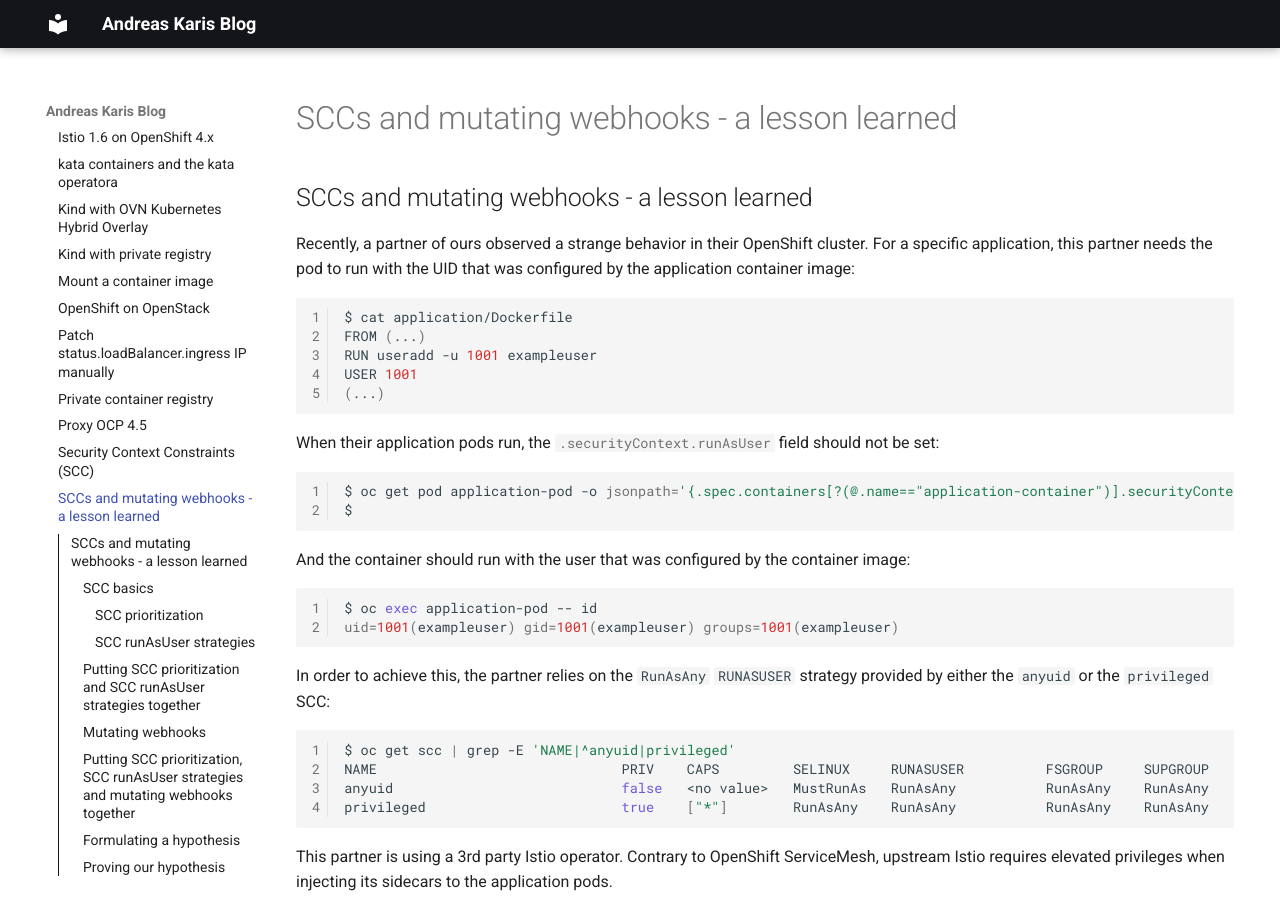
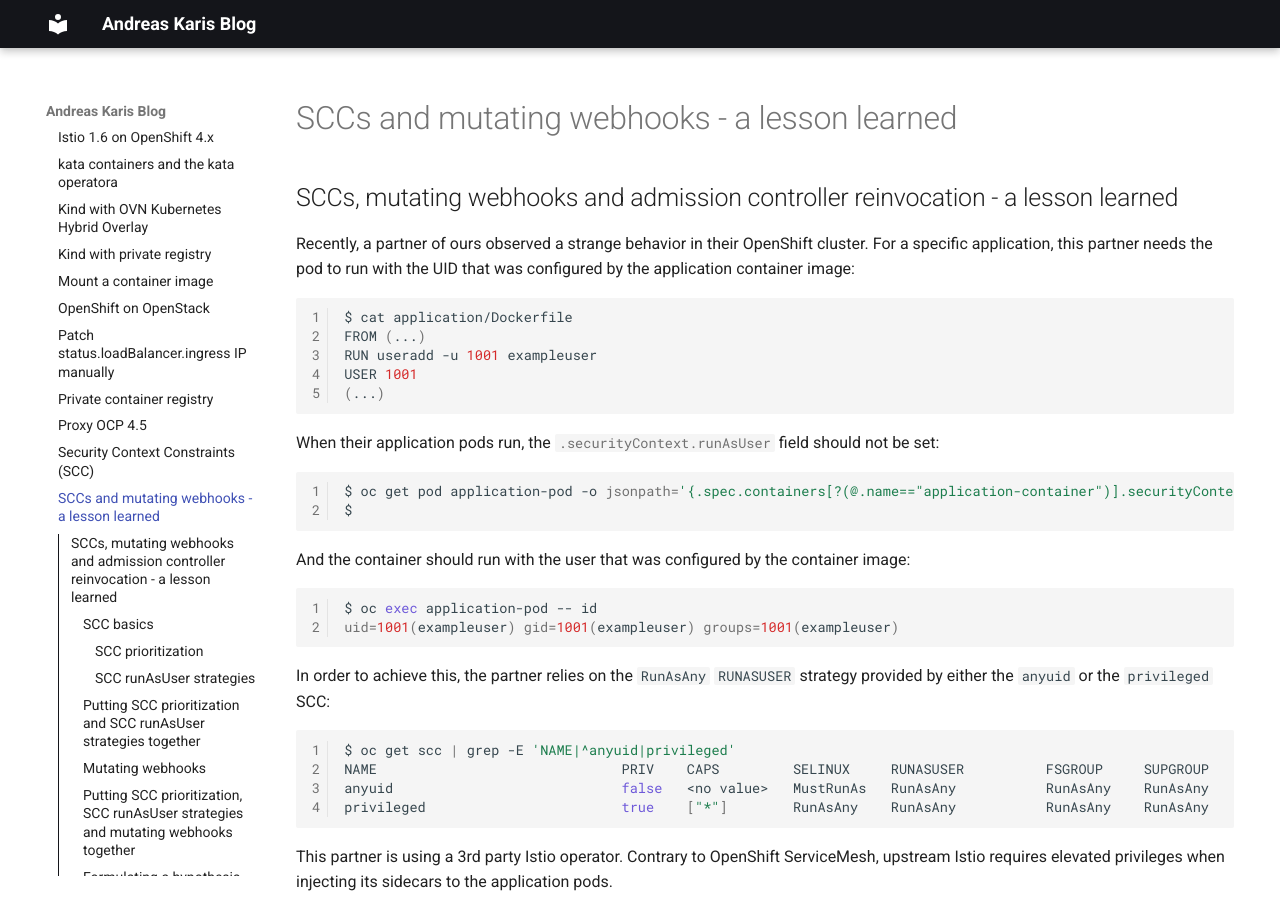
Before and after one commit to andreaskaris/blog, an MkDocs documentation site: the page built from docs/openshift/openshift-scc-with-mutating-webhooks.md, in a window 1280 px wide and 900 px high. Built offline with MkDocs 1.6.1 and Material for MkDocs 9.7.7, drawn with Linux system fonts in a browser that asks for light colours.

Commit message:
Update openshift-scc-with-mutating-webhooks.md

```diff
--- a/docs/openshift/openshift-scc-with-mutating-webhooks.md
+++ b/docs/openshift/openshift-scc-with-mutating-webhooks.md
@@ -1,4 +1,4 @@
-## SCCs and mutating webhooks - a lesson learned
+## SCCs, mutating webhooks and admission controller reinvocation - a lesson learned
 
 Recently, a partner of ours observed a strange behavior in their OpenShift cluster. For a specific application, this
 partner needs the pod to run with the UID that was configured by the application container image:
```
